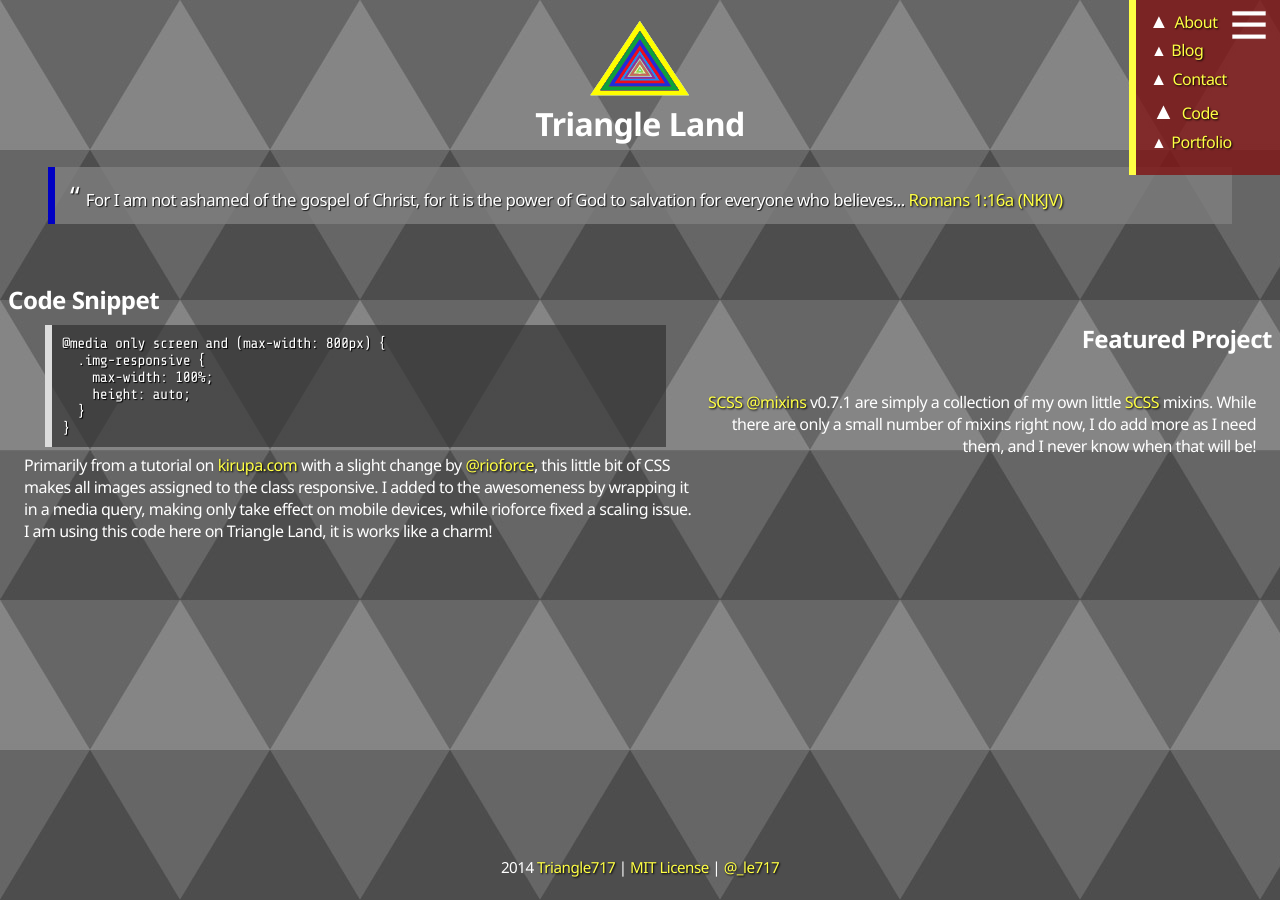
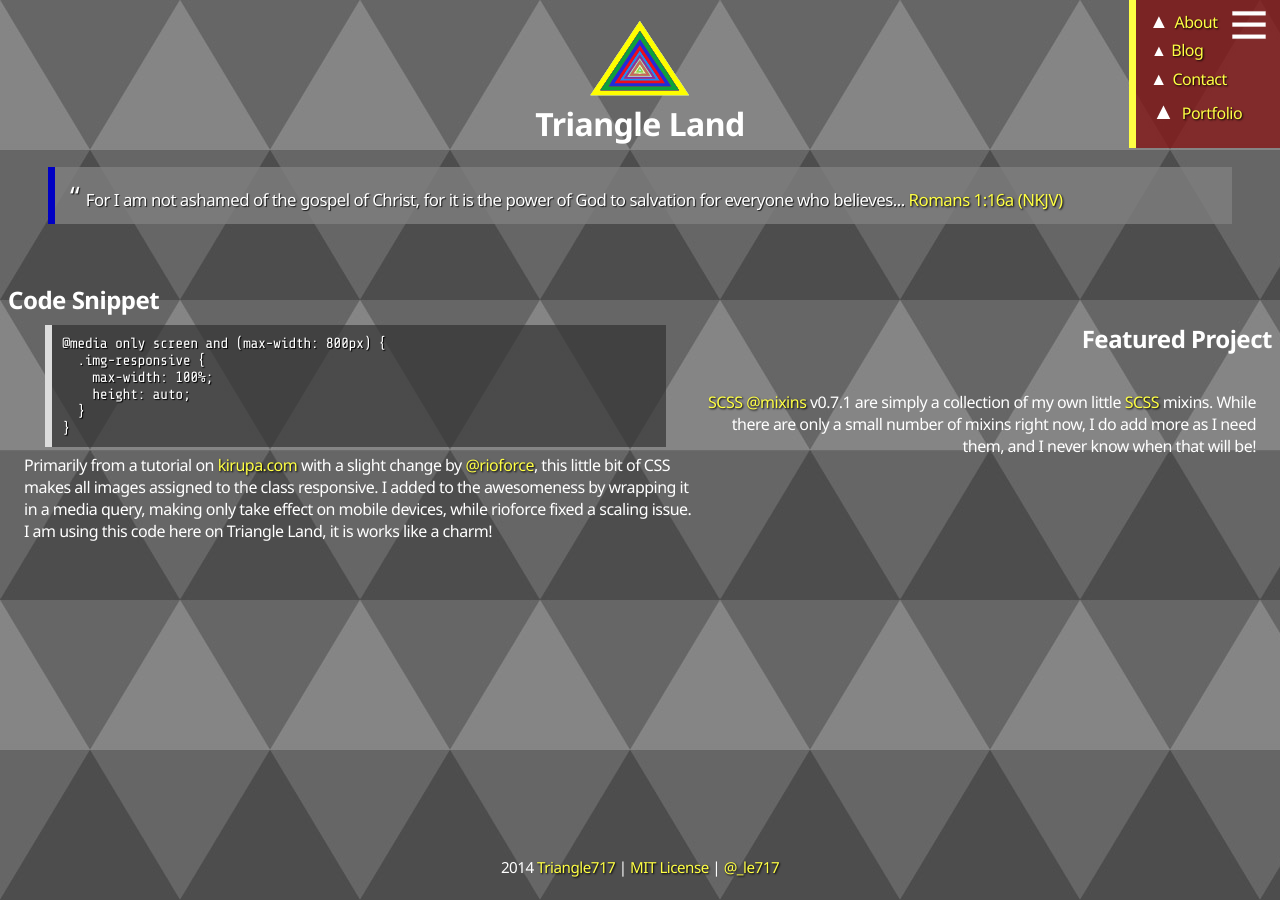
Before and after one commit to le717/le717.github.io, a Jekyll site: the page built from index.html, in a window 1280 px wide. Built offline with Jekyll 4.4.1, drawn with Linux system fonts in a browser that asks for light colours; nearby versions of some CDN libraries.

Commit message:
86 the code link

```diff
--- a/_includes/navbar.html
+++ b/_includes/navbar.html
@@ -4,7 +4,7 @@
     <li><a href="/about/">About</a></li>
     <li class="ion ion-android-book"><a href="/blog/">Blog</a></li>
     <li class="ion ion-android-mail"><a href="/contact/">Contact</a></li>
-    <li class="ion ion-android-developer"><a href="#">Code</a></li>
+<!--    <li class="ion ion-android-developer"><a href="#">Code</a></li>-->
     <li class="ion ion-document"><a href="/portfolio/">Portfolio</a></li>
   </ul>
 </div>
```
